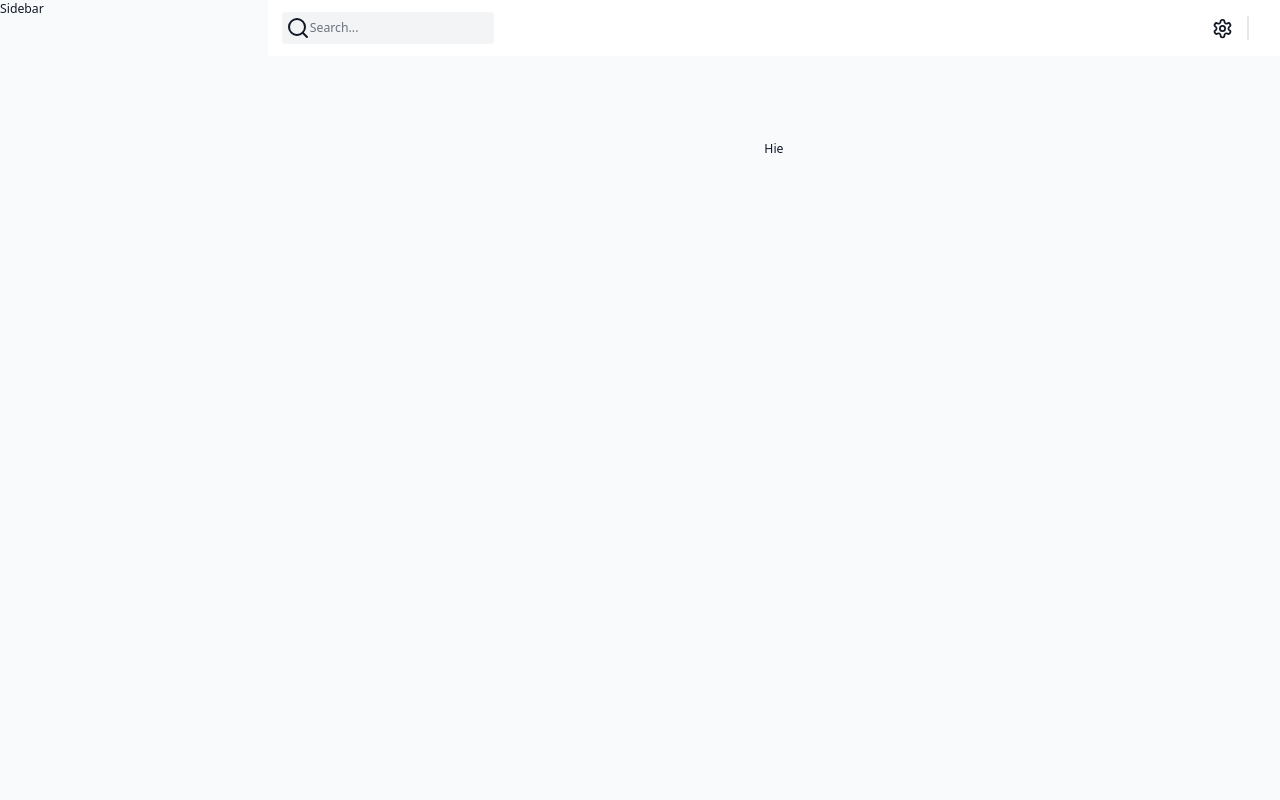
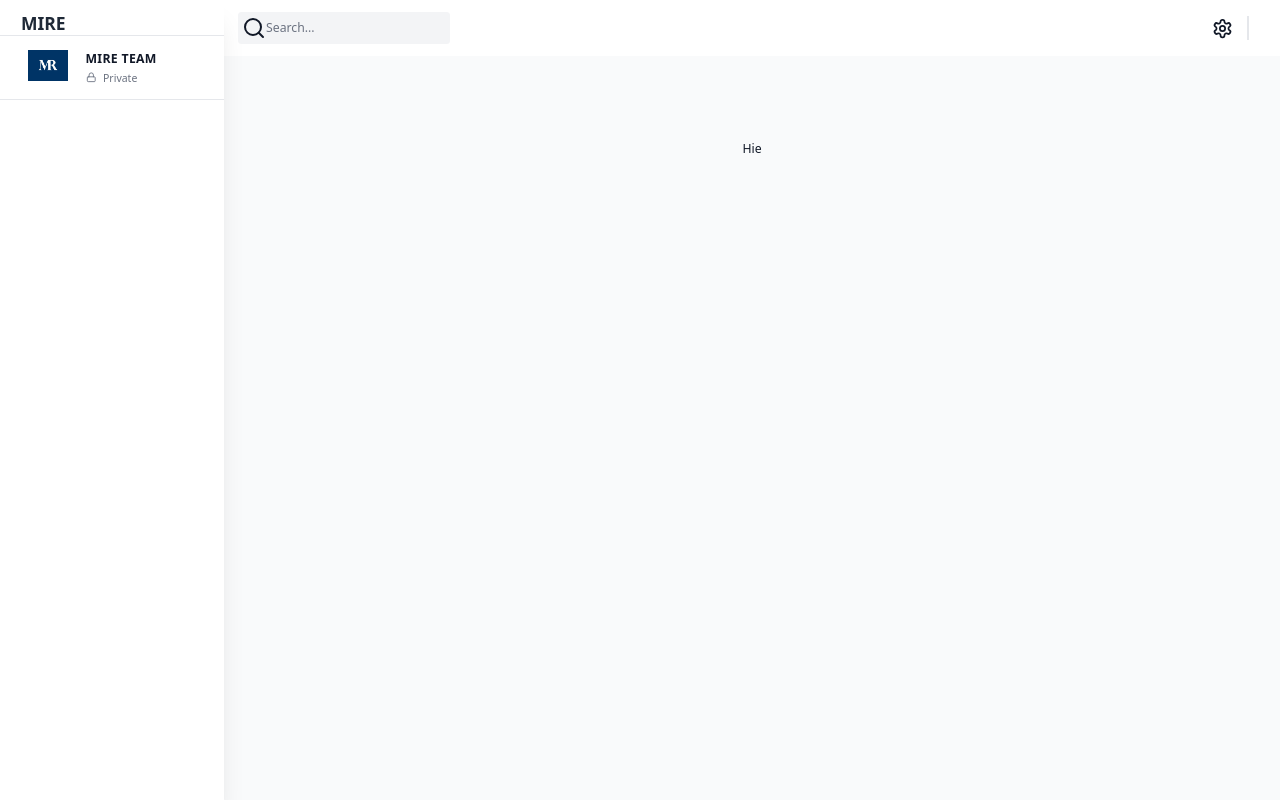
Before and after one commit to yambenimirriam/inventory-management, a Next.js app: page / in a window 1280 px wide. Shown: the top 800 px of the page. Built offline with nearby package versions, Linux system fonts and the light colour scheme.

Commit message:
Implementing side bar

```diff
--- a/package.json
+++ b/package.json
@@ -13,8 +13,11 @@
     "@emotion/styled": "^11.13.0",
     "@mui/material": "^6.1.2",
     "@mui/x-data-grid": "^7.18.0",
+    "@reduxjs/toolkit": "^2.2.7",
     "axios": "^1.7.7",
     "date-fns": "^4.1.0",
+    "dot": "^1.1.3",
+    "env": "^0.0.2",
     "gantt-task-react": "^0.3.9",
     "lucide-react": "^0.447.0",
     "next": "14.2.14",
@@ -23,6 +26,7 @@
     "react-dnd": "^16.0.1",
     "react-dnd-html5-backend": "^16.0.1",
     "react-dom": "^18",
+    "react-redux": "^9.1.2",
     "recharts": "^2.12.7"
   },
   "devDependencies": {
--- a/src/app/(components)/Sidebar/index.tsx
+++ b/src/app/(components)/Sidebar/index.tsx
@@ -1,5 +1,51 @@
+'use client';
+
+import { LockIcon } from 'lucide-react';
+import Image from 'next/image';
+import { useState } from 'react';
+
 const Sidebar = () => {
-  return <div>Sidebar</div>;
+  const [showProjects, setShowProjects] =
+    useState(true);
+  const [showPriority, setShowPriority] =
+    useState(true);
+
+  const sidebarClassNames =
+    'fixed h-[100%] flex-col bg-white justify-between shadow-xl transition-all duration-300 dark:bg-black overflow-y-auto w-64';
+
+  return (
+    <div className={sidebarClassNames}>
+      <div className='flex h-[100%] w-full flex-col justify-start'>
+        <div className='z-56 flex min-h-[56] w-64 items-center justify-between px-6 pt-3 dark:bg-black '>
+          {/* top logo */}
+          <div className='text-xl font-bold text-gray-800 dark:text-white'>
+            MIRE
+          </div>
+        </div>
+        {/* team */}
+        <div className='flex items-start gap-5 border-y-[1.5px] border-gray-200 px-8 py-4 dark:border-gray-700'>
+          <Image
+            src='/logo.png'
+            alt='logo'
+            width={40}
+            height={40}
+          />
+          <div>
+            <h3 className='text-md font-bold tracking-wide dark:text-gray-200'>
+              MIRE TEAM
+            </h3>
+            <div className='mt-1 flex items-start gap-2'>
+              <LockIcon className='mt-[0.1rem] h-3 w-3 text-gray-500 dark:text-gray-400' />
+              <p className='text-xs text-gray-500 dark:text-gray-400'>
+                Private
+              </p>
+            </div>
+          </div>
+        </div>
+        {/* navbar links  */}
+      </div>
+    </div>
+  );
 };
 
 export default Sidebar;
--- a/src/app/dashboardWrapper.tsx
+++ b/src/app/dashboardWrapper.tsx
@@ -1,6 +1,5 @@
 import Navbar from './(components)/Navbar';
 import Sidebar from './(components)/Sidebar';
-
 const DashboardWrapper = ({
   children,
 }: {
```
Also changed, not shown: public/logo.png (added), 1 other file (tests, documents, lock files or other folders).
